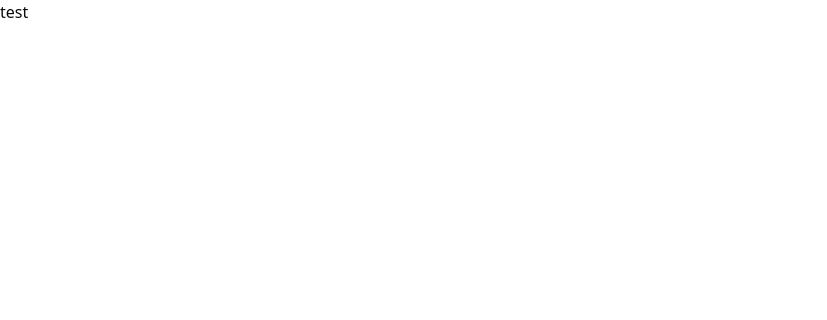
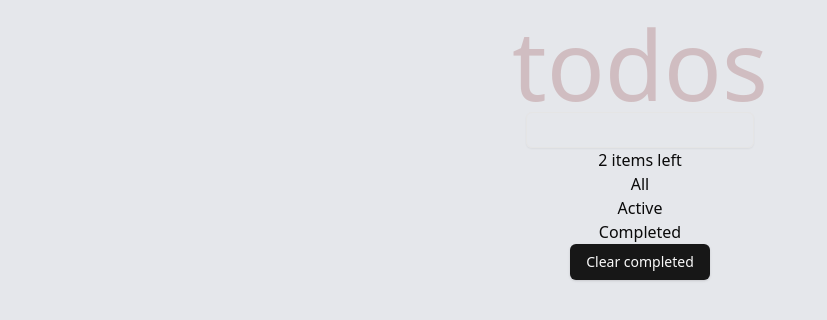
Before and after one commit to KirillDanProg/mindbox, a React (Vite) app: page / in a window 1280 px wide. Shown: the top 320 px of the page, without its empty margins (0-827 px from the left). Built offline with nearby package versions, Linux system fonts and the light colour scheme.

Commit message:
feat: add todos page

```diff
--- a/src/app/ui/app.tsx
+++ b/src/app/ui/app.tsx
@@ -1,4 +1,11 @@
+import { TodosPage } from "@/pages/todos";
+
 const App = () => {
-  return <div>test</div>;
+  return (
+    <div className="flex flex-col align-center min-h-screen p-4 text-center bg-gray-200 ">
+      <h1 className="font-thin text-8xl text-red-900 opacity-20">todos</h1>
+      <TodosPage />
+    </div>
+  );
 };
 export default App;
--- /dev/null
+++ b/src/pages/todos/index.ts
@@ -0,0 +1 @@
+export { default as TodosPage } from "./ui/todos.page";
--- /dev/null
+++ b/src/pages/todos/ui/todos.page.tsx
@@ -0,0 +1,11 @@
+import { TodoList } from "@/widgets/todo.list";
+
+const TodosPage = () => {
+  return (
+    <div className="flex align-center justify-center">
+      <TodoList />
+    </div>
+  );
+};
+
+export default TodosPage;
```
